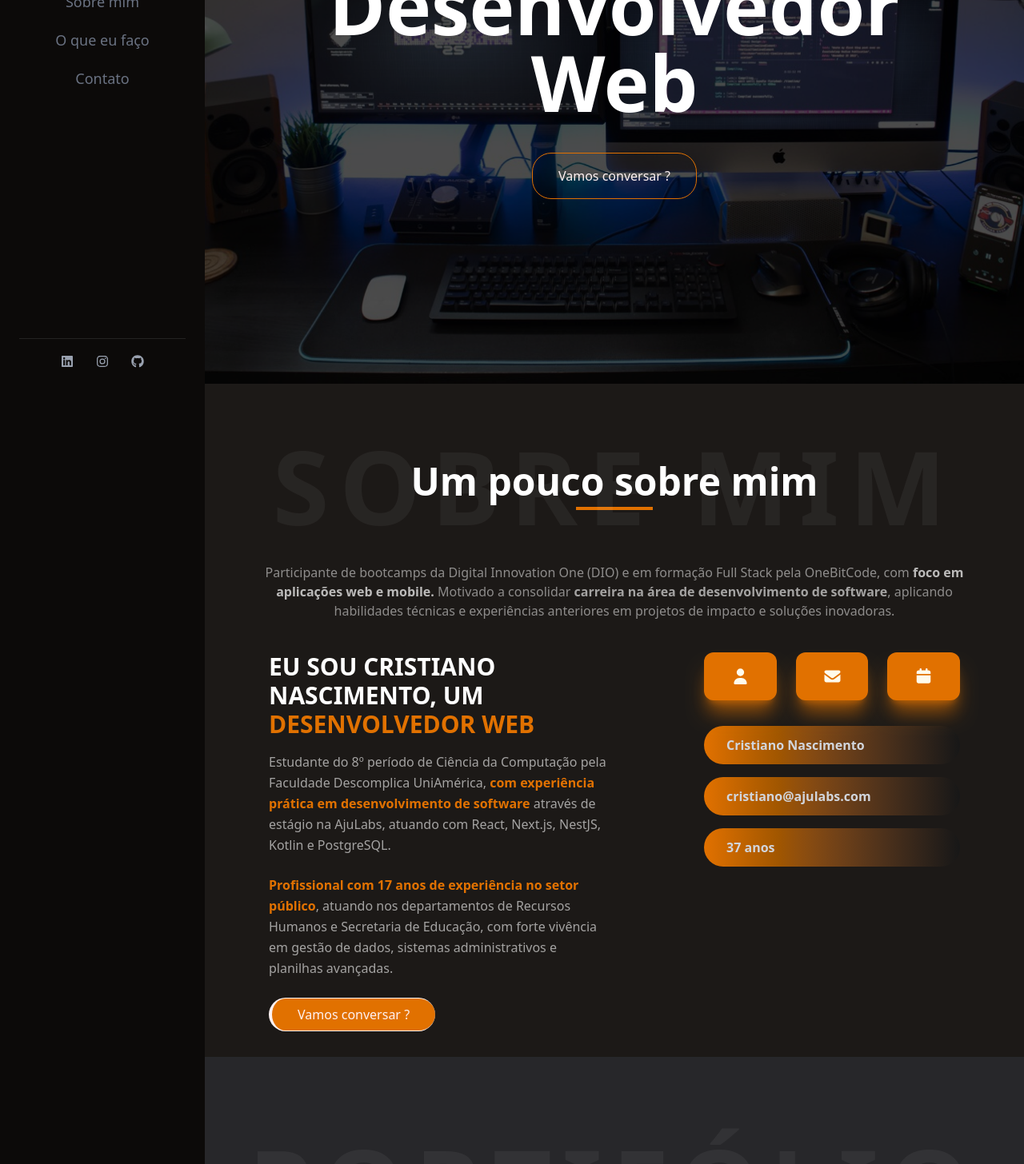
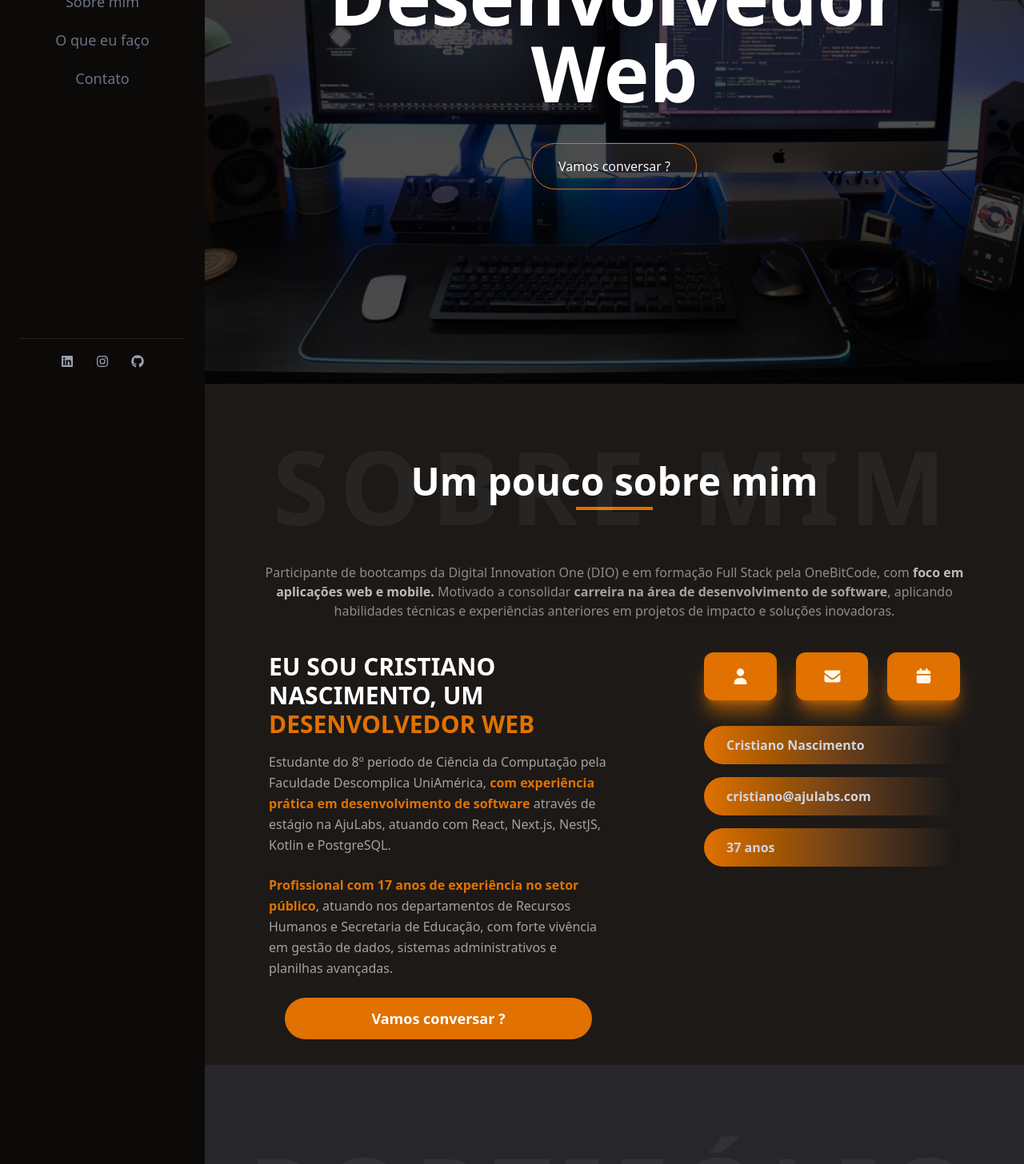
Before and after one commit to cristianoceke/Cristiano-Nascimento---Portif-lio, a Next.js app: page / in a window 1280 px wide. Shown: the part 320-1776 px from the top of the page at 80% size. Built offline with nearby package versions, Linux system fonts and the light colour scheme.

Commit message:
atualizar

```diff
--- a/src/app/page.tsx
+++ b/src/app/page.tsx
@@ -1,9 +1,17 @@
+"use client";
+
 import { FontAwesomeIcon } from "@fortawesome/react-fontawesome";
 import { faGithub, faLinkedin, faInstagram } from "@fortawesome/free-brands-svg-icons";
 import { faPhone, faEnvelope, faUser, faCalendar } from "@fortawesome/free-solid-svg-icons";
 import Kanban from "@/components/kanban";
+import { useEffect, useState } from "react";
 
 export default function Home() {
+
+  const [open, setOpen ] = useState(false);
+
+  const closeAndGo = () => setOpen(false);
+
   return (
     <main>
       {/* HERO */}
@@ -15,10 +23,15 @@ export default function Home() {
         <div className="relative text-center text-white">
           <h1 className="text-2xl sm:text-4xl font-bold pb-2">Bem-vindo</h1>
           <h1 className="text-4xl sm:text-6xl md:text-8xl font-bold">Desenvolvedor Web</h1>
-          <div className="pt-6 md:pt-10">
-            <button className="border border-amber-600 text-red-50 px-6 py-3 md:px-8 md:py-4 min-w-[160px] rounded-3xl transition-colors hover:bg-amber-600 hover:text-white cursor-pointer">
+          <div className="p-6 md:pt-10">
+            <a
+              href="https://wa.me/"
+              target="_blank"
+              rel="noopener noreferrer"
+              className="border border-amber-600 text-red-50 px-6 py-3 md:px-8 md:py-4 min-w-[160px] rounded-full transition-colors hover:bg-amber-600 hover:text-white cursor-pointer inline-block text-center"
+            >
               Vamos conversar ?
-            </button>
+            </a>
           </div>
         </div>
       </section>
@@ -66,9 +79,15 @@ export default function Home() {
             </p>
 
             <div className="pt-6">
-              <button className="border-s-4 border-y bg-amber-600 text-red-50 px-6 py-2 md:px-8 md:py-2 min-w-[160px] rounded-full transition-colors hover:bg-amber-900 hover:text-white hover:border-none cursor-pointer">
+              <a
+                href="https://wa.me/"
+                target="_blank"
+                rel="noopener noreferrer"
+                className="mx-auto block w-full max-w-sm rounded-full bg-amber-600 px-6 py-3 text-center text-lg font-semibold text-white hover:border-white hover:border-2 hover:brightness-110 active:translate-y-[2px] active:shadow-[0_4px_0_#9c2a0f] transition"
+                onClick={closeAndGo}
+              >
                 Vamos conversar ?
-              </button>
+              </a>
             </div>
           </div>
 
```
